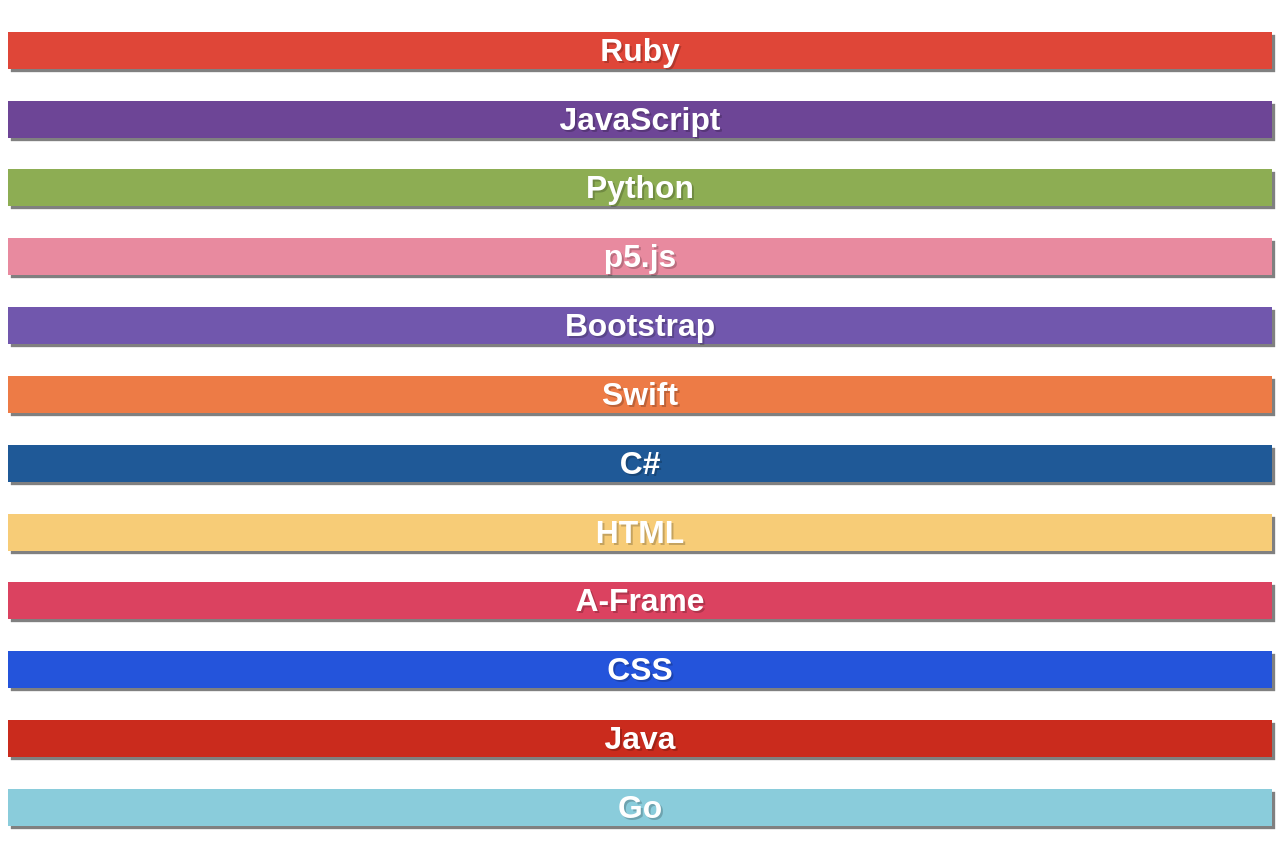
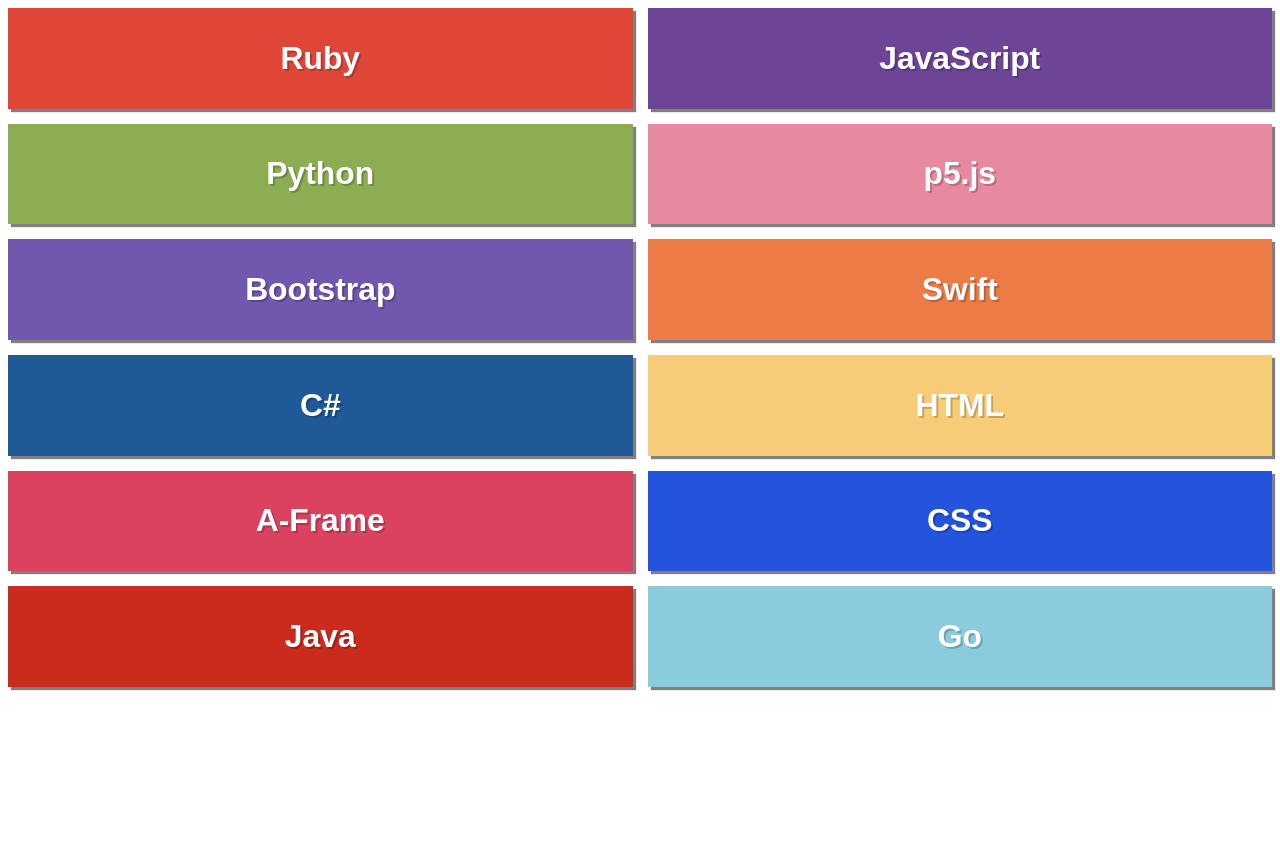
Before and after one commit to brandon3293/WebLayouts, a plain HTML site: page CSSGrid/language-grid.html in a window 1280 px wide. After the commit the page ends 800 px from the top, so only its background shows below. Drawn offline with Linux system fonts and the light colour scheme.

Commit message:
commit message

```diff
--- a/CSSGrid/rad.css
+++ b/CSSGrid/rad.css
@@ -37,5 +37,7 @@ html {
 
 /* Style your grid here */
 #grid {
-
+    display: grid;
+    grid-gap:15px;
+    grid-template-columns: 1fr 1fr;
 }
--- a/CSSGrid/style.css
+++ b/CSSGrid/style.css
@@ -23,11 +23,11 @@
     display: grid;
     grid-gap:5px;
     /* Produces a 6 by 2 grid */
-    /* grid-template-columns:repeat(2, 1fr); */
+    grid-template-columns:repeat(2, 1fr);
     /* Produces a 2 by 6 grid */
     /* grid-template-columns:repeat(6, 1fr); */
     /* Produces a 3 by 4 grid */
-    grid-template-columns:repeat(4, 1fr);
+    /* grid-template-columns:repeat(4, 1fr); */
     /* Changes the size of the second row */
     grid-template-rows: 1fr 2fr;
 }
```
